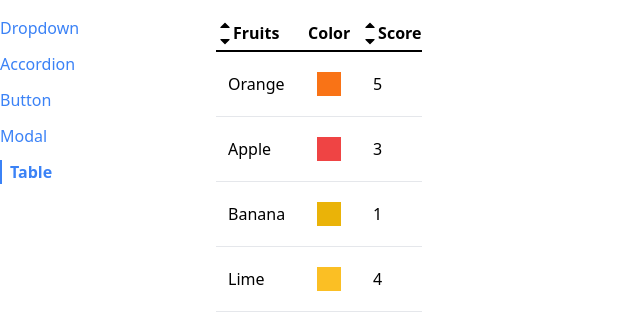
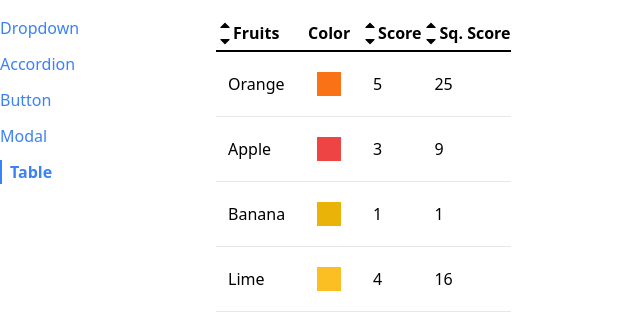
Before and after one commit to suriyaaap13/comps, a React (Create React App) app: page /table in a window 1280 px wide. Shown: the top 330 px of the page, without its empty margins (0-640 px from the left). Built offline with nearby package versions, Linux system fonts and the light colour scheme.

Commit message:
Make a useSort Custom Hook

```diff
--- a/src/components/SortableTable.js
+++ b/src/components/SortableTable.js
@@ -1,52 +1,11 @@
-import { useState } from "react";
-import Table from "./Table"
 import { FaCaretUp, FaCaretDown } from "react-icons/fa";
+import Table from "./Table";
+import useSort from '../hooks/use-sort';
 
 export default function SortableTable(props) {
+    const { config, data } = props;
+    const {sortBy, sortOrder, sortedData, setSortColumn} = useSort(data, config);
 
-    const [sortOrder, setSortOrder] = useState(null);
-    const [sortBy, setSortBy] = useState(null);
-
-    const { config, data } = props;
-
-    const handleClick = (label)=>{
-
-        if(sortOrder && sortBy !== label){
-            setSortBy(label);
-            setSortOrder('asc');
-            return;
-        }
-
-        if(sortOrder === 'asc'){
-            setSortOrder('desc');
-            setSortBy(label);
-        }else if(sortOrder === 'desc'){
-            setSortOrder(null);
-            setSortBy(label);
-        }else if(sortOrder === null){
-            setSortOrder('asc');
-            setSortBy(label);
-        }
-    }
-
-    let sortedData = [...data];
-
-    if(sortBy && sortOrder){
-        const column = config.find((column) => column.label === sortBy);
-
-        const { sortValue } = column;
-
-        sortedData = [...data].sort((A, B)=>{
-            const a = sortValue(A);
-            const b = sortValue(B);
-            const reverseOrder = sortOrder === 'asc' ? 1 : -1;
-            if(typeof(a) === 'string'){
-                return a.localeCompare(b)*reverseOrder;
-            }
-            return (a - b)*reverseOrder;
-        });
-
-    }
 
     const getIcons = (label)=>{
         if(sortOrder === null || label !== sortBy){
@@ -66,6 +25,9 @@ export default function SortableTable(props) {
 
     }
 
+
+
+
     const updatedConfig = props.config.map((column)=>{
 
         if(!column.sortValue){
@@ -74,16 +36,14 @@ export default function SortableTable(props) {
         return {
             ...column,
             header: () =>
-            <th  onClick = {()=>handleClick(column.label)}>
+            <th  onClick = {()=>setSortColumn(column.label)}>
                 <div className="flex items-center">
                     {getIcons(column.label)}
                     {column.label}
                 </div>
             </th>
         };
-    }
-
-    )
+    });
 
   return <Table {...props} data = {sortedData} config = {updatedConfig} />
 
--- /dev/null
+++ b/src/hooks/use-sort.js
@@ -0,0 +1,59 @@
+import { useState } from "react";
+
+
+function useSort(data, config) {
+
+    const [sortOrder, setSortOrder] = useState(null);
+    const [sortBy, setSortBy] = useState(null);
+
+
+    // handleClick
+    const setSortColumn = (label)=>{
+
+        if(sortOrder && sortBy !== label){
+            setSortBy(label);
+            setSortOrder('asc');
+            return;
+        }
+
+        if(sortOrder === 'asc'){
+            setSortOrder('desc');
+            setSortBy(label);
+        }else if(sortOrder === 'desc'){
+            setSortOrder(null);
+            setSortBy(label);
+        }else if(sortOrder === null){
+            setSortOrder('asc');
+            setSortBy(label);
+        }
+    }
+
+    let sortedData = [...data];
+
+    if(sortBy && sortOrder){
+        const column = config.find((column) => column.label === sortBy);
+
+        const { sortValue } = column;
+
+        sortedData = [...data].sort((A, B)=>{
+            const a = sortValue(A);
+            const b = sortValue(B);
+            const reverseOrder = sortOrder === 'asc' ? 1 : -1;
+            if(typeof(a) === 'string'){
+                return a.localeCompare(b)*reverseOrder;
+            }
+            return (a - b)*reverseOrder;
+        });
+
+    }
+
+    return {
+        sortBy,
+        sortOrder,
+        sortedData,
+        setSortColumn
+    }
+
+}
+
+export default useSort;
--- a/src/pages/TablePage.js
+++ b/src/pages/TablePage.js
@@ -23,6 +23,11 @@ export default function TablePage() {
             label: 'Score',
             render: (fruit)=>fruit.score,
             sortValue: (fruit) => fruit.score,
+        },
+        {
+          label: 'Sq. Score',
+          render: (fruit) => fruit.score **2,
+          sortValue: (fruit) => fruit.score,
         }
     ];
 
```
